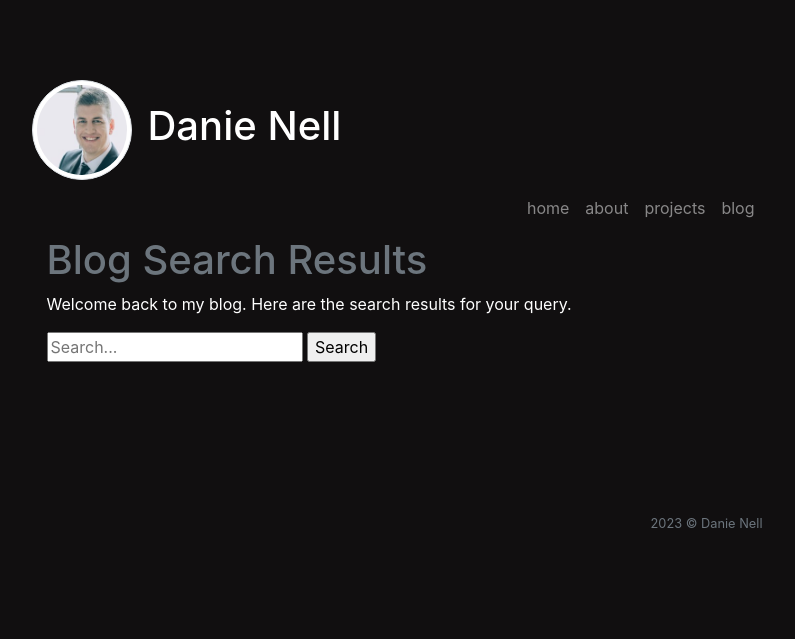
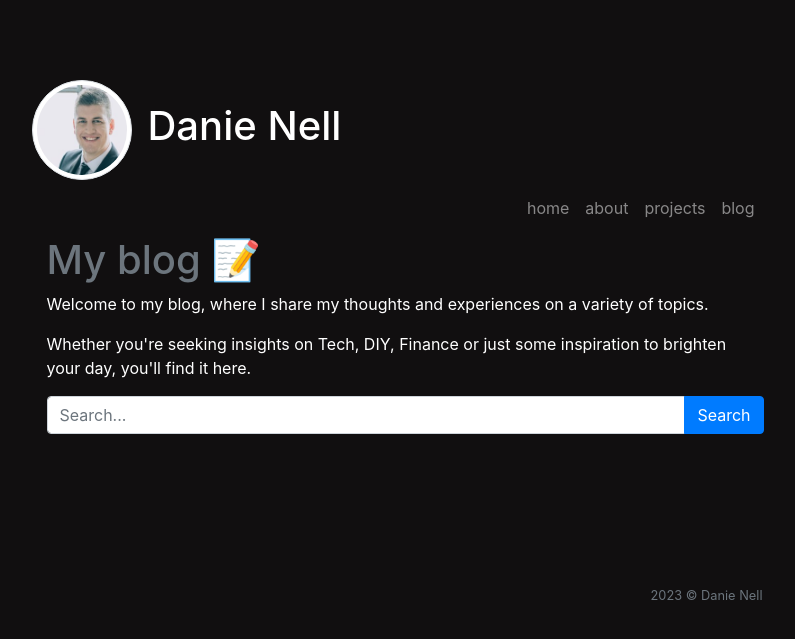
Before and after one commit to buildwithdan/flask-portfolio, a Flask app: page /blog/ in a window 1280 px wide. Shown: the top 639 px of the page, without its empty margins (235-1030 px from the left). Run offline with Flask 3, Linux system fonts and the light colour scheme; some libraries are stand-ins or nearby versions.

Commit message:
updates blog pages

```diff
--- a/api/templates/blog-post.html
+++ b/api/templates/blog-post.html
@@ -1,7 +1,9 @@
 {% extends "base.html" %} {% block title%}{{ post.title }}{% endblock%} {% block
 content%}
 <h1 class="text-secondary" align="">{{ post.title }}</h1>
+
 <p>
+  <a class="btn btn-primary" href="/blog" role="button">Back</a>
   <img
     src="https://visitor-badge.laobi.icu/badge?page_id={{ url_for('post', name=post.path.replace('posts/', '')) }}" />
 </p>
--- a/api/templates/blog.html
+++ b/api/templates/blog.html
@@ -1,20 +1,31 @@
-{% extends "base.html" %} {% block title %} Blog Search Results {% endblock %}
-{% block content %}
-<h1 class="text-secondary">Blog Search Results</h1>
+{% extends "base.html" %} {% block title %} Blog {% endblock %} {% block content
+%}
+<h1 class="text-secondary">My blog &#x1F4DD;</h1>
 
 <p class="">
-  Welcome back to my blog. Here are the search results for your query.
+  Welcome to my blog, where I share my thoughts and experiences on a variety of
+  topics.
+</p>
+<p class="">
+  Whether you're seeking insights on Tech, DIY, Finance or just some inspiration
+  to brighten your day, you'll find it here.
 </p>
 
-<div>
+<div class="mt-3">
   <form action="/blog/search" method="post">
+    <div class="input-group">
       <input
         type="text"
         name="query"
+        class="form-control"
         placeholder="Search..."
         value="{{ query }}" />
-    <input type="submit" value="Search" /> {% if query %}
-    <a href="{{ url_for('posts') }}" class="btn btn-outline-secondary"
+      <div class="input-group-append">
+        <button type="submit" class="btn btn-primary">Search</button>
+      </div>
+    </div>
+    {% if query %}
+    <a href="{{ url_for('posts') }}" class="btn btn-outline-secondary mt-2"
       >Clear Search</a
     >
     {% endif %}
@@ -23,17 +34,13 @@
 
 <br />
 {% for post in posts %}
+<a
+  href="{{ url_for('post', name=post.path.replace('blogs/', '')) }}"
+  class="text-decoration-none">
   <div
     class="container bg-dark list-group-item mb-2 text-light border-secondary rounded">
     <div class="row justify-content-between align-items-center">
-    <div class="col">
-      <a
-        href="{{ url_for('post', name=post.path.replace('blogs/', '')) }}"
-        class="text-white"
-        >{{ post.title }}</a
-      >
-    </div>
-
+      <div class="col">{{ post.title }}</div>
       <div class="col text-right">
         <span class="badge badge-pill bg-primary text-white"
           >{{ post.meta.date }}</span
@@ -41,4 +48,5 @@
       </div>
     </div>
   </div>
+</a>
 {% endfor %} {% endblock %}
```
Lines whose indentation alone changed are shown as unchanged.
